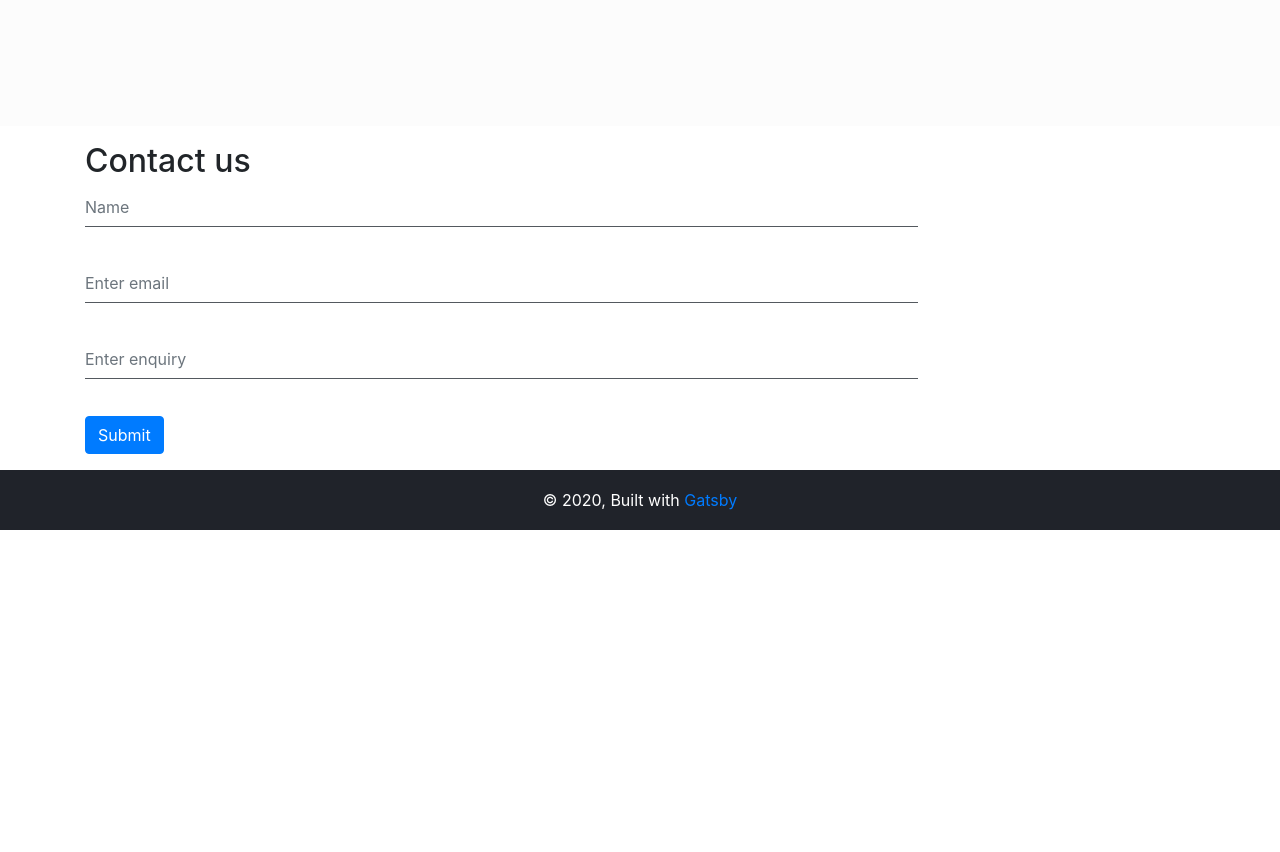
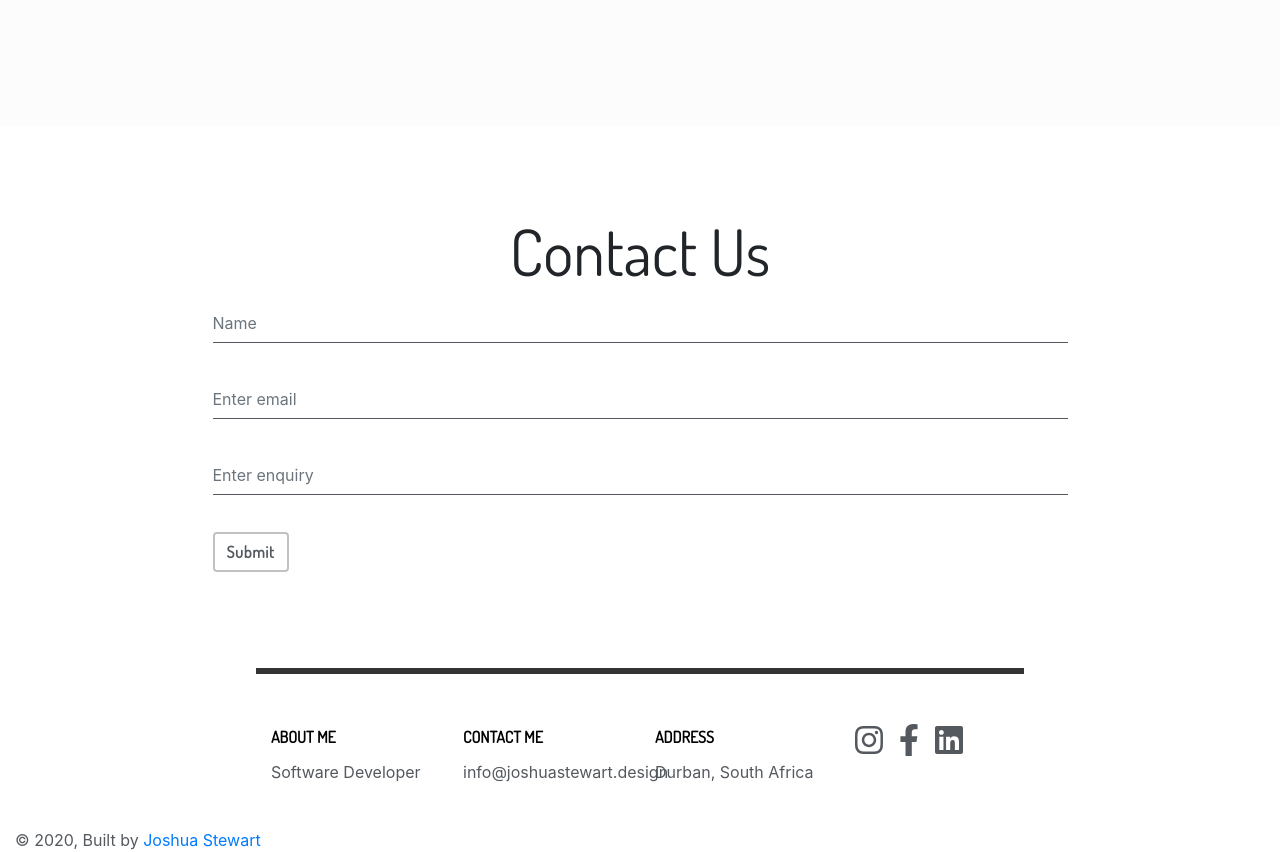
Before and after one commit to joshuastewart-durban/portfolio, a Gatsby site: page / in a window 1280 px wide. Shown: the part 940-1792 px from the top of the page. Before the commit the page ends 1470 px from the top, so only its background shows below. Built offline with nearby package versions, Linux system fonts and the light colour scheme; Gatsby itself is replaced by a stand-in of ours.

Commit message:
Adding social and contact form

```diff
--- a/package.json
+++ b/package.json
@@ -5,6 +5,10 @@
   "version": "0.1.0",
   "author": "Billy Jacoby <billyjacoby@gmail.com>",
   "dependencies": {
+    "@fortawesome/fontawesome-svg-core": "^1.2.27",
+    "@fortawesome/free-brands-svg-icons": "^5.12.1",
+    "@fortawesome/free-solid-svg-icons": "^5.12.1",
+    "@fortawesome/react-fontawesome": "^0.1.8",
     "bootstrap": "^4.3.1",
     "gatsby": "^2.3.34",
     "gatsby-image": "^2.0.41",
--- a/src/components/form.js
+++ b/src/components/form.js
@@ -2,9 +2,8 @@ import React from "react"
 import { Form, Button } from "react-bootstrap"
 
 const ContactForm = ({ siteTitle }) => (
-  <div className='justify-content-center'>
-    <h2>Contact us</h2>
-    <Form className='contact-form'>
+  <div>
+    <Form className='contact-form mx-auto'>
       <Form.Group className='wrap-input' controlId="formBasic">
         <Form.Control className="input" type="text" placeholder="Name" />
       </Form.Group>
@@ -22,7 +21,7 @@ const ContactForm = ({ siteTitle }) => (
           placeholder="Enter enquiry"
         />
       </Form.Group>
-      <Button variant="primary" type="submit">
+      <Button className='submit-button' type="submit">
         Submit
       </Button>
     </Form>
--- a/src/components/layout.js
+++ b/src/components/layout.js
@@ -5,13 +5,18 @@
  * See: https://www.gatsbyjs.org/docs/static-query/
  */
 
-import React from "react"
-import { StaticQuery, graphql } from "gatsby"
+import React from "react";
+import { StaticQuery, graphql } from "gatsby";
 
-import { Container, Row, Col } from "react-bootstrap"
+import { Container, Row, Col } from "react-bootstrap";
+import { FontAwesomeIcon } from "@fortawesome/react-fontawesome";
+import {
+  faFacebookF,
+  faInstagram,
+  faLinkedin
+} from "@fortawesome/free-brands-svg-icons";
 
-import ContactForm from "./form"
-import Navbar from "./navBar"
+import Navbar from "./navBar";
 
 const Layout = ({ children, pageInfo }) => (
   <StaticQuery
@@ -43,22 +48,71 @@ const Layout = ({ children, pageInfo }) => (
             </Col>
           </Row>
         </Container>
-        <Container>
-          <Row>
-            <Col className="pb-3">
-              <ContactForm />
-            </Col>
-          </Row>
-        </Container>
         <Container fluid className="px-0">
           <Row noGutters>
             <Col className="footer-col">
               <footer>
-                <span>
-                  © {new Date().getFullYear()}, Built with
-                  {` `}
-                  <a href="https://www.gatsbyjs.org">Gatsby</a>
-                </span>
+                <Row className="footer-body mx-auto ">
+                  <Col md={6} lg={3}>
+                    <h2 className="bold">About me</h2>
+                    <p>Software Developer</p>
+                  </Col>
+                  <Col md={6} lg={3}>
+                    <h2 className="bold">CONTACT ME</h2>
+                    <p>info@joshuastewart.design</p>
+                  </Col>
+                  <Col md={6} lg={3}>
+                    <h2 className="bold">ADDRESS</h2>
+                    <p>Durban, South Africa</p>
+                  </Col>
+                  <Col md={6} lg={3} className="social-icons">
+                    <a
+                      href="https://www.instagram.com/jlushjlush/"
+                      className="px-2"
+                      target="_blank"
+                      rel="noopener noreferrer"
+                    >
+                      <FontAwesomeIcon
+                        icon={faInstagram}
+                        size="2x"
+                        style={{ color: "#54595f" }}
+                      />
+                    </a>
+                    <a
+                      href="https://www.facebook.com/jlushjlush"
+                      className="px-2"
+                      target="_blank"
+                      rel="noopener noreferrer"
+                    >
+                      <FontAwesomeIcon
+                        icon={faFacebookF}
+                        size="2x"
+                        style={{ color: "#54595f" }}
+                      />
+                    </a>
+                    <a
+                      href="https://www.linkedin.com/in/joshua-stewart-9248b5116/"
+                      className="px-2"
+                      target="_blank"
+                      rel="noopener noreferrer"
+                    >
+                      <FontAwesomeIcon
+                        icon={faLinkedin}
+                        size="2x"
+                        style={{ color: "#54595f" }}
+                      />
+                    </a>
+                  </Col>
+                </Row>
+                <Row className='mx-auto'>
+                  <Col>
+                    <span>
+                      © {new Date().getFullYear()}, Built by
+                      {` `}
+                      <a href="">Joshua Stewart</a>
+                    </span>
+                  </Col>
+                </Row>
               </footer>
             </Col>
           </Row>
@@ -66,6 +120,6 @@ const Layout = ({ children, pageInfo }) => (
       </>
     )}
   />
-)
+);
 
-export default Layout
+export default Layout;
--- a/src/pages/index.js
+++ b/src/pages/index.js
@@ -6,6 +6,7 @@ import SEO from "../components/seo"
 import scratchpatch from '../images/scratchPatch.png'
 import vox from '../images/voxcoal.png'
 import swiftBand from '../images/swiftBand.png'
+import ContactForm from "../components/form"
 
 const IndexPage = () => (
   <Layout pageInfo={{ pageName: "index" }}>
@@ -34,6 +35,14 @@ const IndexPage = () => (
         </Col>
       </Row>
     </Container>
+    <Container>
+          <Row>
+            <Col className="contact-us">
+              <h2 className='text-center'>Contact us</h2>
+              <ContactForm />
+            </Col>
+          </Row>
+        </Container>
   </Layout>
 )
 
--- /dev/null
+++ b/src/styles/_footer.scss
@@ -0,0 +1,21 @@
+.footer-col {
+  .footer-body {
+    border-top: 6px solid #333333;
+    width: 60%;
+    height: 10rem;
+  }
+  footer {
+    bottom: 0;
+    // margin-top: -60px;
+    height: 60px;
+    clear: both;
+    background-color: transparent;
+    color: #54595f;
+    width: 100%;
+
+    span {
+      align-self: center;
+      text-align: center;
+    }
+  }
+}
--- a/src/styles/_form.scss
+++ b/src/styles/_form.scss
@@ -31,3 +31,24 @@
     box-shadow: none;
   }
 }
+
+.submit-button {
+  color: #54595f;
+  transition: all 0.6s ease 0s;
+  background: rgba(0, 0, 0, 0);
+  font-family: "Dosis", Sans-serif;
+  font-size: 16px;
+  font-weight: 700;
+  letter-spacing: 0.7px;
+  border-style: solid;
+  border-width: 2px 2px 2px 2px;
+  border-color: #c1c1c1;
+}
+
+.submit-button:hover {
+  color: black;
+  border-style: solid;
+  border-width: 2px 2px 2px 2px;
+  border-color: black;
+  background-color: transparent;
+}
--- a/src/styles/_index.scss
+++ b/src/styles/_index.scss
@@ -20,3 +20,14 @@ h1 {
     width: 75%;
   }
 }
+
+h2{
+  font-family: "Dosis", sans-serif;
+  font-size: 4rem;
+  line-height: 90px;
+  text-transform: capitalize;
+}
+
+.contact-us{
+  padding: 5rem 0;
+}
--- a/src/styles/_layout.scss
+++ b/src/styles/_layout.scss
@@ -1,5 +1,4 @@
 div.main {
-  min-height: 100vh;
   padding-bottom: 60px;
 }
 
@@ -13,26 +12,19 @@ a.link-no-style {
   }
 }
 
-.footer-col {
-  display: flex;
-  flex-direction: column;
-  align-content: center;
-  align-items: center;
-  footer {
-    display: flex;
-    position: relative;
-    bottom: 0;
-    // margin-top: -60px;
-    height: 60px;
-    clear: both;
-    background-color: $color-primary;
-    color: white;
-    justify-content: center;
-    width: 100%;
-
-    span {
-      align-self: center;
-      text-align: center;
-    }
+.footer-body {
+  h2 {
+    color: black;
+    font-family: "Dosis", sans-serif;
+    font-size: 1rem;
+    text-transform: uppercase;
+    line-height: 30px;
+    padding-top: 3rem;
+  }
+  .bold {
+    font-weight: 800;
+  }
+  .social-icons{
+    padding-top: 50px;
   }
 }
--- a/src/styles/style.scss
+++ b/src/styles/style.scss
@@ -6,3 +6,4 @@
 @import "fonts";
 @import "index";
 @import "form";
+@import "footer";
```
Also changed, not shown: src/components/footer-component.js (added), 1 other file.
